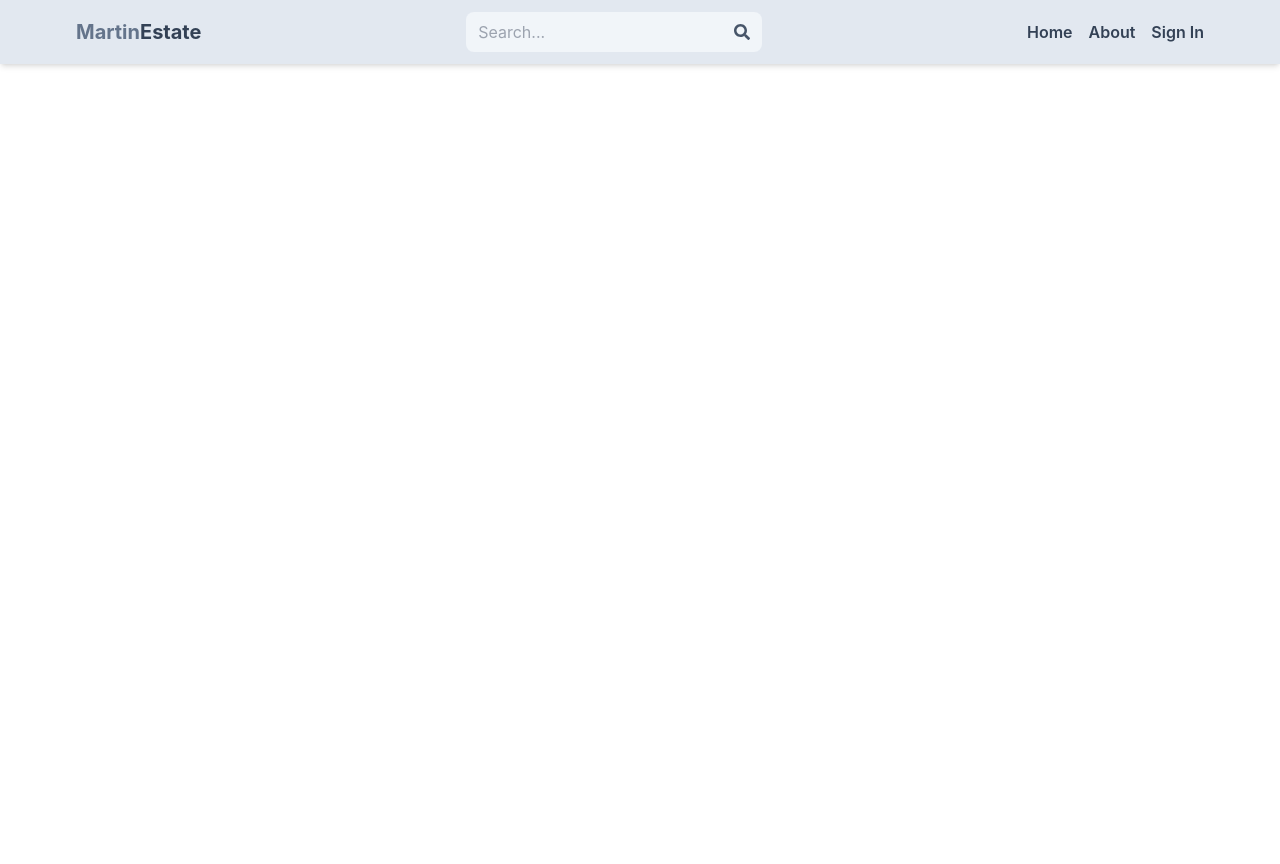
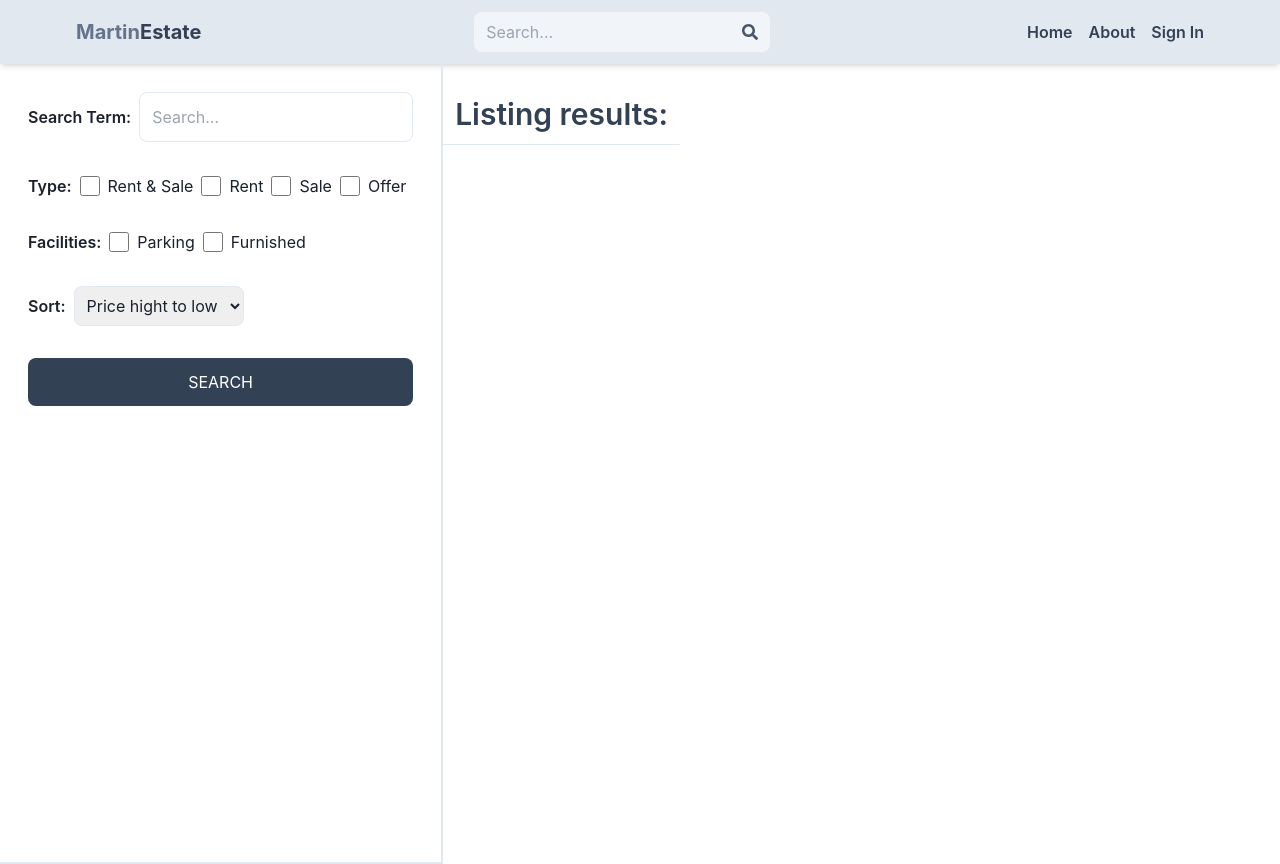
Before and after one commit to martin880/mern-estate, a React (Vite) app in the folder client/: page /search in a window 1280 px wide. Before the commit the page ends 800 px from the top, so only its background shows below. Built offline with nearby package versions, Linux system fonts and the light colour scheme; no server answers.

Commit message:
Update : Create search page UI

```diff
--- a/client/src/App.jsx
+++ b/client/src/App.jsx
@@ -11,6 +11,7 @@
 import CreateListing from "./pages/CreateListing";
 import UpdateListing from "./pages/UpdateListing";
 import Listing from "./pages/Listing";
+import Search from "./pages/Search";
 
 const App = () => {
   return (
@@ -21,6 +22,7 @@
         <Route path="/sign-in" element={<SignIn />} />
         <Route path="/sign-up" element={<SignUp />} />
         <Route path="/about" element={<About />} />
+        <Route path="/search" element={<Search />} />
         <Route path="/listing/:listingId" element={<Listing />} />
         <Route element={<PrivateRoute />}>
           <Route path="/profile" element={<Profile />} />
--- a/client/src/components/Header.jsx
+++ b/client/src/components/Header.jsx
@@ -35,9 +35,11 @@
             <span className="text-slate-700">Estate</span>
           </h1>
         </Link>
+
+        {/* Search Form */}
         <form
           onSubmit={handleSubmit}
-          className="bg-slate-100 p-3 rounded-lg flex items-center"
+          className="bg-slate-100 p-3 rounded-lg flex items-center mt-3 sm:mt-0 sm:ml-4 sm:w-auto"
         >
           <input
             type="text"
@@ -50,17 +52,16 @@
             <FaSearch className="text-slate-600" />
           </button>
         </form>
-        <ul className="flex gap-4">
-          <Link to="/">
-            <li className="hidden sm:inline font-semibold text-slate-700 hover:underline cursor-pointer">
-              Home
+
+        {/* Navigation Links */}
+        <ul className="flex gap-4 mt-3 sm:mt-0">
+          <li className="font-semibold text-slate-700 hover:underline cursor-pointer">
+            <Link to="/">Home</Link>
           </li>
-          </Link>
-          <Link to="/about">
-            <li className="hidden sm:inline font-semibold  text-slate-700 hover:underline cursor-pointer">
-              About
+          <li className="font-semibold text-slate-700 hover:underline cursor-pointer">
+            <Link to="/about">About</Link>
           </li>
-          </Link>
+          <li className="font-semibold text-slate-700 hover:underline cursor-pointer">
             <Link to="/profile">
               {currentUser ? (
                 <img
@@ -69,11 +70,10 @@
                   alt="profile"
                 />
               ) : (
-              <li className="text-slate-700 font-semibold hover:underline cursor-pointer">
-                Sign In
-              </li>
+                "Sign In"
               )}
             </Link>
+          </li>
         </ul>
       </div>
     </header>
--- /dev/null
+++ b/client/src/pages/Search.jsx
@@ -0,0 +1,72 @@
+import React from "react";
+
+const Search = () => {
+  return (
+    <div className="flex flex-col md:flex-row">
+      <div className="p-7 border-b-2 md:border-r-2 md:min-h-screen">
+        <form className="flex flex-col gap-8">
+          <div className="flex items-center gap-2">
+            <label className="whitespace-nowrap font-semibold">
+              Search Term:
+            </label>
+            <input
+              type="text"
+              id="searchTerm"
+              placeholder="Search..."
+              className="border rounded-lg p-3 w-full"
+            />
+          </div>
+          <div className="flex gap-2 flex-wrap items-center">
+            <label className="font-semibold">Type:</label>
+            <div className="flex gap-2">
+              <input type="checkbox" id="all" className="w-5" />
+              <span>Rent & Sale</span>
+            </div>
+            <div className="flex gap-2">
+              <input type="checkbox" id="rent" className="w-5" />
+              <span>Rent</span>
+            </div>
+            <div className="flex gap-2">
+              <input type="checkbox" id="sale" className="w-5" />
+              <span>Sale</span>
+            </div>
+            <div className="flex gap-2">
+              <input type="checkbox" id="offer" className="w-5" />
+              <span>Offer</span>
+            </div>
+          </div>
+          <div className="flex gap-2 flex-wrap items-center">
+            <label className="font-semibold">Facilities:</label>
+            <div className="flex gap-2">
+              <input type="checkbox" id="parking" className="w-5" />
+              <span>Parking</span>
+            </div>
+            <div className="flex gap-2">
+              <input type="checkbox" id="furnished" className="w-5" />
+              <span>Furnished</span>
+            </div>
+          </div>
+          <div className="flex items-center gap-2">
+            <label className="font-semibold">Sort:</label>
+            <select id="sort_order" className="border rounded-lg p-2">
+              <option>Price hight to low</option>
+              <option>Price low to hight</option>
+              <option>Latest</option>
+              <option>Oldest</option>
+            </select>
+          </div>
+          <button className="bg-slate-700 text-white p-3 rounded-lg uppercase hover:opacity-95">
+            Search
+          </button>
+        </form>
+      </div>
+      <div className="">
+        <h1 className="text-3xl font-semibold border-b p-3 text-slate-700 mt-5">
+          Listing results:
+        </h1>
+      </div>
+    </div>
+  );
+};
+
+export default Search;
```
Lines whose indentation alone changed are shown as unchanged.
